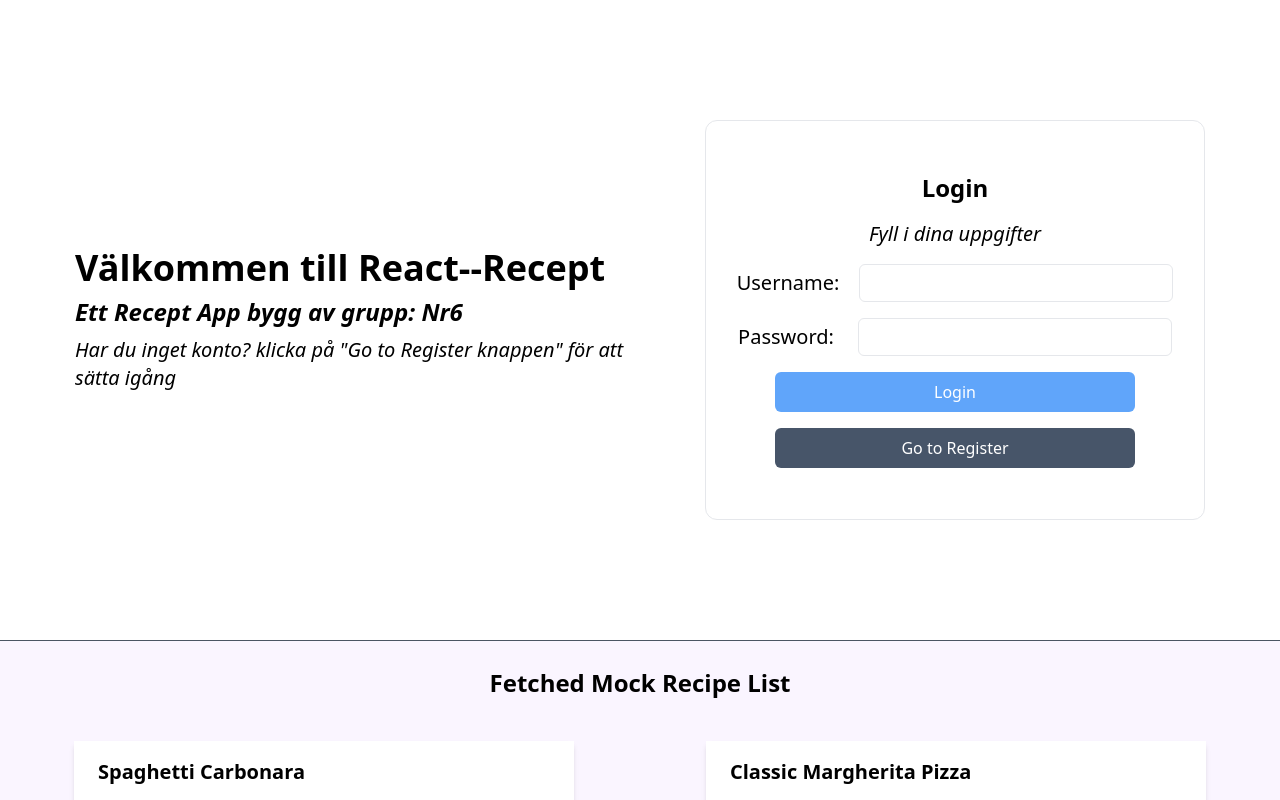
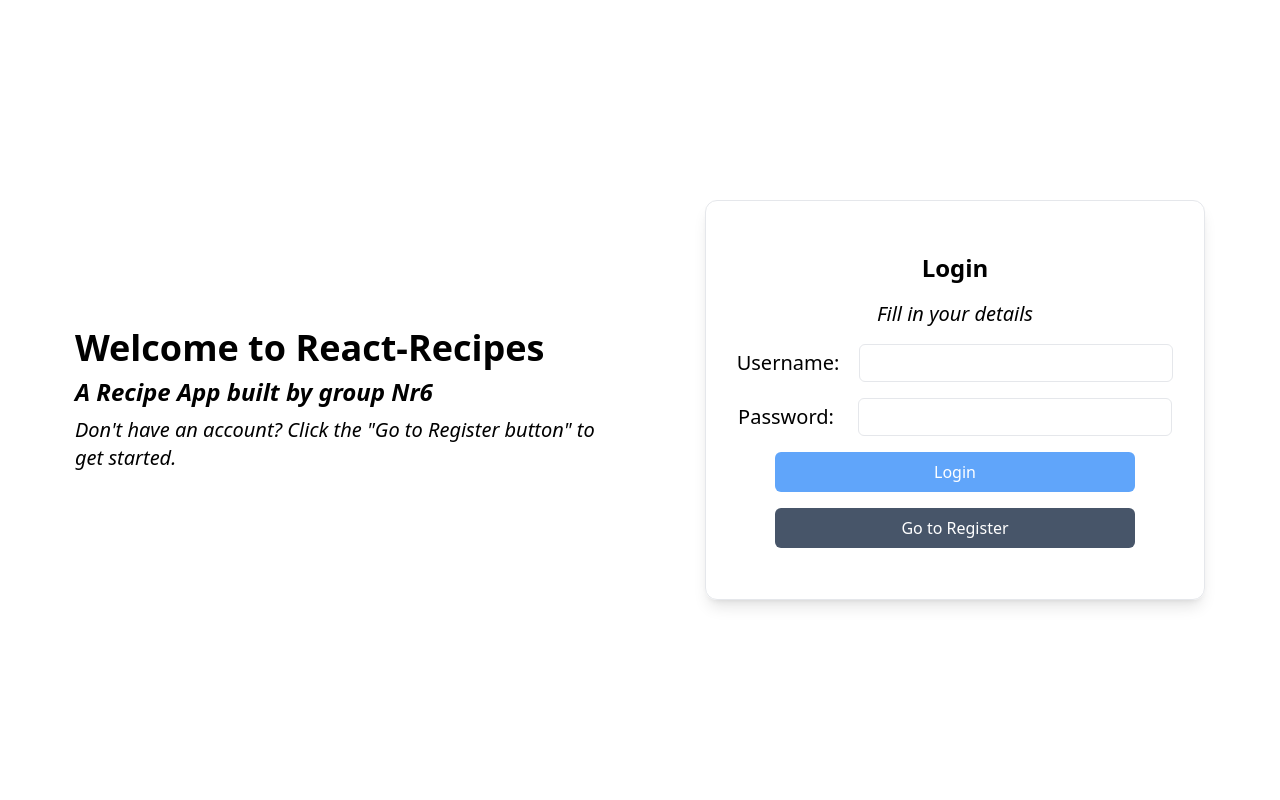
Before and after one commit to Yael353/Recept---React, a React (Create React App) app: page / in a window 1280 px wide. Shown: the top 800 px of the page. Built offline with nearby package versions, Linux system fonts and the light colour scheme.

Commit message:
text to english

```diff
--- a/src/components/auth/Login.js
+++ b/src/components/auth/Login.js
@@ -1,63 +1,75 @@
-import React, { useState } from 'react';
+import React, { useState } from "react";
 
 const Login = ({ onLogin, toggleForm }) => {
-  const [username, setUsername] = useState('');
-  const [password, setPassword] = useState('');
+  const [username, setUsername] = useState("");
+  const [password, setPassword] = useState("");
 
   const handleSubmit = (e) => {
     e.preventDefault();
 
     //localStorage
-    const existingUsers = JSON.parse(localStorage.getItem('users')) || [];
-    const user = existingUsers.find(user => user.username === username && user.password === password);
+    const existingUsers = JSON.parse(localStorage.getItem("users")) || [];
+    const user = existingUsers.find(
+      (user) => user.username === username && user.password === password
+    );
 
     //funktion för att logga in om användaren är giltig och finns
     if (user) {
-      localStorage.setItem('currentUser', JSON.stringify(user));
+      localStorage.setItem("currentUser", JSON.stringify(user));
       onLogin();
-      alert('Du är nu inloggad');
+      alert("You are now logged in!");
     } else {
-      alert('Oops! Ogiltigt användarnamn eller lösenord!');
+      alert("Oops! Invalid username or password!");
     }
   };
 
   return (
-    <div className='flex flex-col lg:flex-row justify-center gap-10 lg:justify-between items-center h-[80vh] lg:gap-20'>
-      <div className='flex flex-col items-center lg:items-start gap-2 w-[400px] lg:w-[550px]'>
-        <h1 className='text-2xl lg:text-4xl font-bold'>Välkommen till React--Recept</h1>
-        <h3 className='text-2xl font-semibold italic'>Ett Recept App bygg av grupp: Nr6</h3>
-        <p className='text-md text-center lg:text-xl lg:text-start italic'>Har du inget konto? klicka på "Go to Register knappen" för att sätta igång</p>
+    <div className="flex flex-col lg:flex-row justify-center gap-10 lg:justify-between h-screen items-center lg:gap-20">
+      <div className="flex flex-col items-center lg:items-start gap-2 w-[400px] lg:w-[550px]">
+        <h1 className="text-2xl lg:text-4xl font-bold">
+          Welcome to React-Recipes
+        </h1>
+        <h3 className="text-2xl font-semibold italic">
+          A Recipe App built by group Nr6
+        </h3>
+        <p className="text-md text-center lg:text-xl lg:text-start italic">
+          Don't have an account? Click the "Go to Register button" to get
+          started.
+        </p>
       </div>
-      <form onSubmit={handleSubmit} className='flex flex-col items-center justify-center gap-4 border rounded-xl w-[400px] lg:w-[500px] h-[400px]'>
-        <h1 className='text-2xl font-semibold'>Login</h1>
-        <p className='italic text-xl font-medium'>Fyll i dina uppgifter</p>
-        <label className='text-xl'>
+      <form
+        onSubmit={handleSubmit}
+        className="flex flex-col shadow-lg items-center justify-center gap-4 border rounded-xl w-[400px] lg:w-[500px] h-[400px]"
+      >
+        <h1 className="text-2xl font-semibold">Login</h1>
+        <p className="italic text-xl font-medium">Fill in your details</p>
+        <label className="text-xl">
           Username:
           <input
-            className='border rounded-md px-2 ml-5 outline-none p-1'
+            className="border rounded-md px-2 ml-5 outline-none p-1"
             type="text"
             value={username}
             onChange={(e) => setUsername(e.target.value)}
           />
         </label>
-        <label className='text-xl'>
+        <label className="text-xl">
           Password:
           <input
-            className='border rounded-md px-2 ml-6 outline-none p-1'
+            className="border rounded-md px-2 ml-6 outline-none p-1"
             type="password"
             value={password}
             onChange={(e) => setPassword(e.target.value)}
           />
         </label>
-        <div className='flex flex-col w-[360px] gap-4'>
+        <div className="flex flex-col w-[360px] gap-4">
           <button
-            className='bg-blue-400 w-full p-2 rounded-md text-white'
+            className="bg-blue-400 w-full p-2 rounded-md text-white"
             type="submit"
           >
             Login
           </button>
           <button
-                className='bg-slate-600 text-white p-2 w-full rounded-md'
+            className="bg-slate-600 text-white p-2 w-full rounded-md"
             onClick={toggleForm}
           >
             Go to Register
--- a/src/components/auth/Register.js
+++ b/src/components/auth/Register.js
@@ -1,63 +1,72 @@
-import React, { useState } from 'react';
+import React, { useState } from "react";
 
 const Register = ({ onRegister, toggleForm }) => {
-  const [username, setUsername] = useState('');
-  const [password, setPassword] = useState('');
+  const [username, setUsername] = useState("");
+  const [password, setPassword] = useState("");
 
   const handleSubmit = (e) => {
     e.preventDefault();
 
-    const existingUsers = JSON.parse(localStorage.getItem('users')) || [];
-    if (existingUsers.find(user => user.username === username)) {
-      alert('Det angiven konto, finns redan');
+    const existingUsers = JSON.parse(localStorage.getItem("users")) || [];
+    if (existingUsers.find((user) => user.username === username)) {
+      alert("The specified account already exists.");
       return;
     }
 
     const newUser = { username, password };
     existingUsers.push(newUser);
-    localStorage.setItem('users', JSON.stringify(existingUsers));
+    localStorage.setItem("users", JSON.stringify(existingUsers));
 
-    alert('Ditt konto har skapats.');
+    alert("Your account has been created.");
     if (onRegister) onRegister();
   };
 
   return (
-    <div className='flex flex-col lg:flex-row items-center justify-center gap-10 lg:justify-between lg:gap-20 h-[80vh]'>
+    <div className="flex flex-col lg:flex-row items-center justify-center gap-10 lg:justify-between lg:gap-20 h-screen">
       <div>
-            <h1 className='text-3xl text-center lg:text-start font-bold'>Välkomen till register Sida!</h1>
-            <h3 className='text-lg lg:text-xl text-center lg:text-start mt-4 italic'>Här kan du registrera dig grattis och med 3 enkla steg</h3>
+        <h1 className="text-3xl text-center lg:text-start font-bold">
+          Register your account
+        </h1>
+        <h3 className="text-lg lg:text-xl text-center lg:text-start mt-4 italic">
+          Here you can register for free and with 3 simple steps
+        </h3>
         <p></p>
       </div>
-        <form onSubmit={handleSubmit} className='flex flex-col items-center justify-center gap-4 border rounded-xl w-[400px] lg:w-[500px] h-[400px]'>
-            <h1 className='text-2xl font-bold'>Registrera</h1>
-            <p className='text-xl italic font-bold'>Det här en enkel fomrulär, fyll i alla rad!</p>
-            <label className='text-xl'>
+      <form
+        onSubmit={handleSubmit}
+        className="flex flex-col items-center justify-center gap-4 border rounded-xl w-[400px] lg:w-[500px] h-[400px]"
+      >
+        <h1 className="text-2xl font-bold">Register</h1>
+        <p className="text-xl italic font-bold">
+          This is a simple form, fill in all fields.
+        </p>
+        <label className="text-xl">
           Username:
           <input
-                className='border rounded-md px-2 ml-5 outline-none p-1'
+            className="border rounded-md px-2 ml-5 outline-none p-1"
             type="text"
             value={username}
             onChange={(e) => setUsername(e.target.value)}
           />
         </label>
-            <label className='text-xl'>
+        <label className="text-xl">
           Password:
           <input
-                className='border rounded-md px-2 ml-6 outline-none p-1'
+            className="border rounded-md px-2 ml-6 outline-none p-1"
             type="password"
             value={password}
             onChange={(e) => setPassword(e.target.value)}
           />
         </label>
-            <div className='flex flex-col w-[360px] gap-2'>
+        <div className="flex flex-col w-[360px] gap-2">
           <button
-                className='bg-blue-400 w-full p-2 rounded-md text-white'
+            className="bg-blue-400 w-full p-2 rounded-md text-white"
             type="submit"
           >
             Register
           </button>
           <button
-                className='bg-slate-500 w-full p-2 rounded-md text-white'
+            className="bg-slate-500 w-full p-2 rounded-md text-white"
             onClick={toggleForm}
           >
             Go to Login
```
Lines whose indentation alone changed are shown as unchanged.
